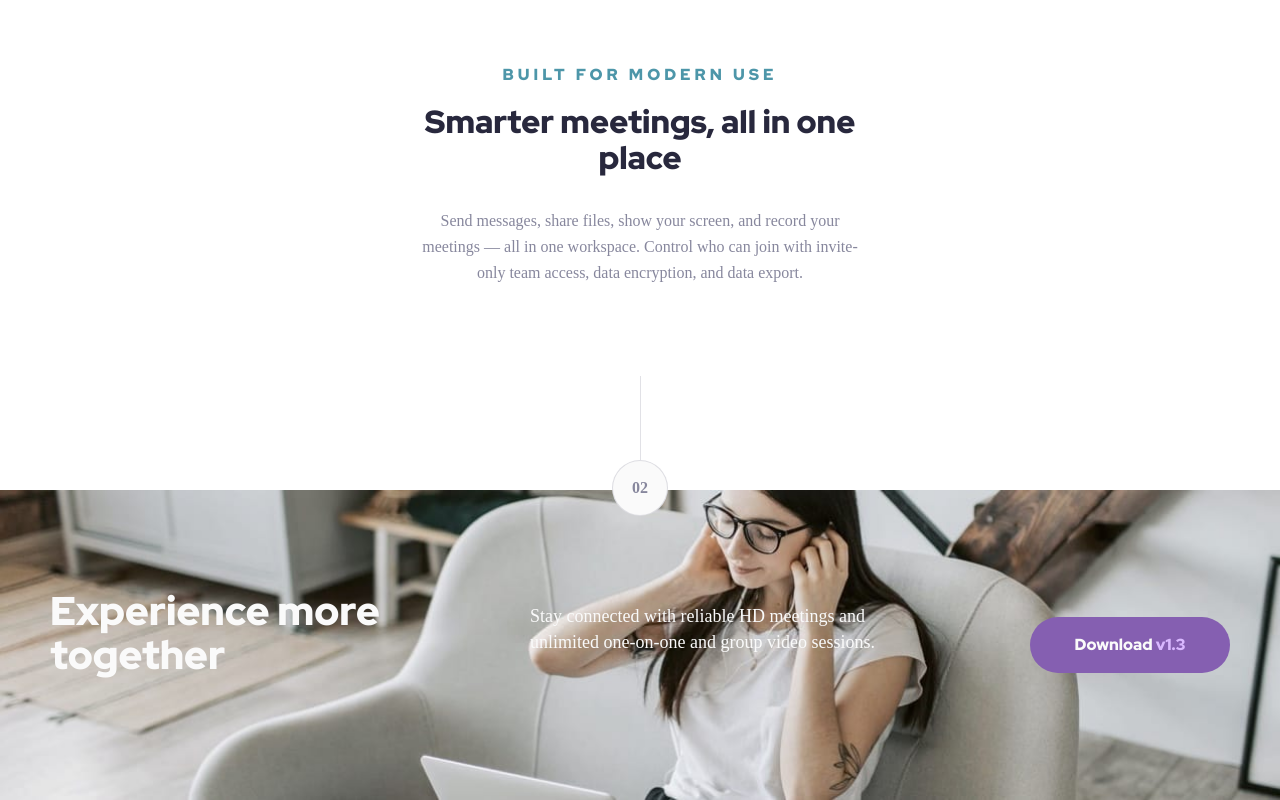
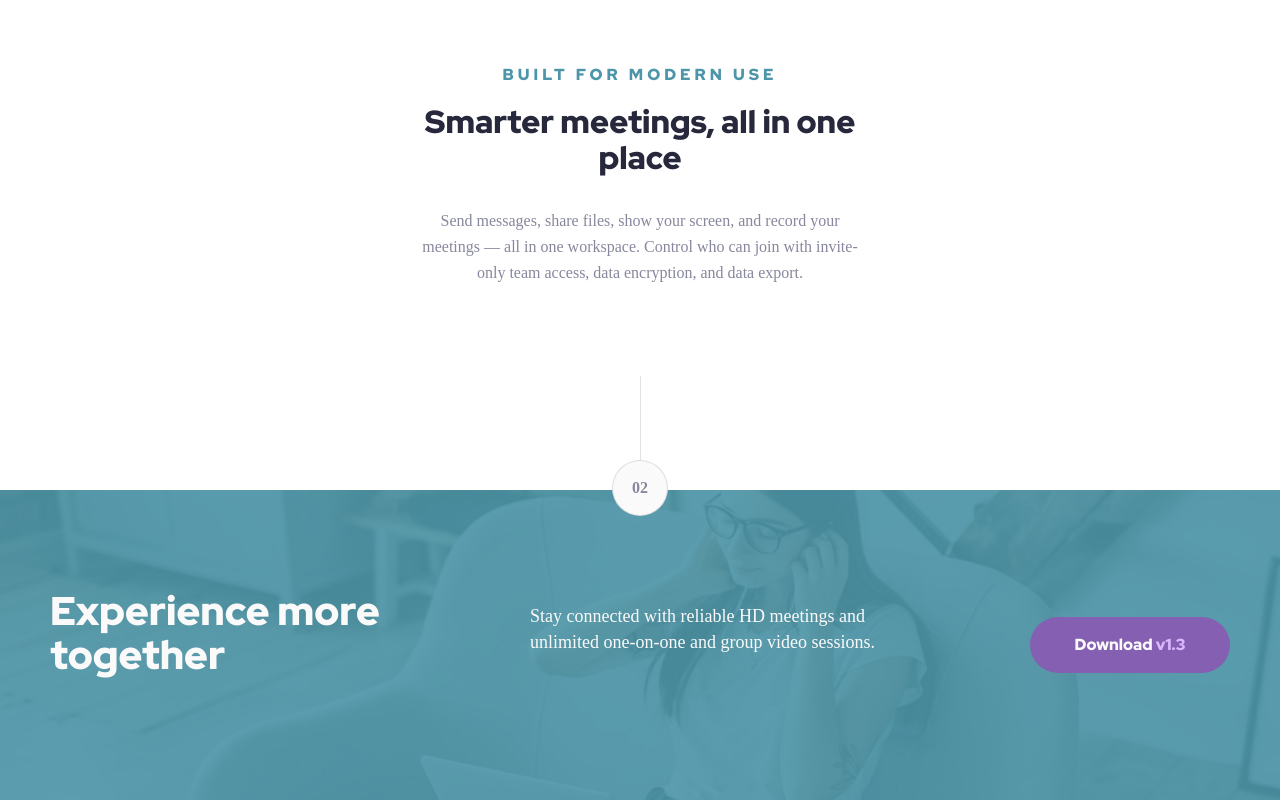
Before and after one commit to SlobodanStojkovic/landing-page-meet, a website: page index.html in a window 1280 px wide. Shown: the part 1026-1826 px from the top of the page. Drawn offline with Linux system fonts and the light colour scheme; a web font is replaced by a local one.

Commit message:
Add hover styles and footer after element

```diff
--- a/src/scss/index.scss
+++ b/src/scss/index.scss
@@ -421,6 +421,20 @@ html {
   @media (min-width: 1440px) {
     padding: 0 165px;
   }
+
+  &::after {
+    content: "";
+    background-color: $greenblue;
+    opacity: 0.9;
+    width: 100vw;
+    height: 540px;
+    position: absolute;
+    bottom: 0;
+
+    @media (min-width: 1024px) {
+      height: 310px;
+    }
+  }
 }
 
 .footer__text-container {
@@ -470,3 +484,8 @@ html {
     }
   }
 }
+
+button:hover {
+  cursor: url(../images/pointer-hand.svg) 4 4, pointer;
+  opacity: 80%;
+}
```
Also changed, not shown: dist/css/index.css, dist/images/pointer-hand.svg (added), src/images/pointer-hand.svg (added).
